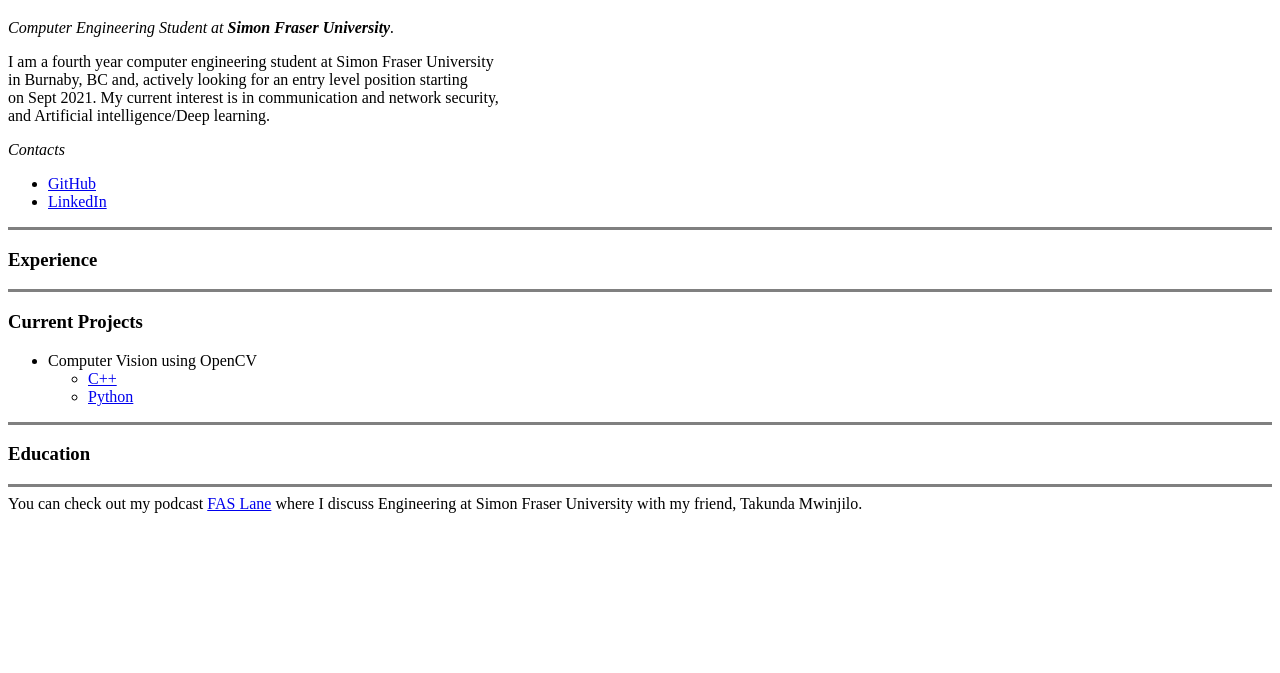
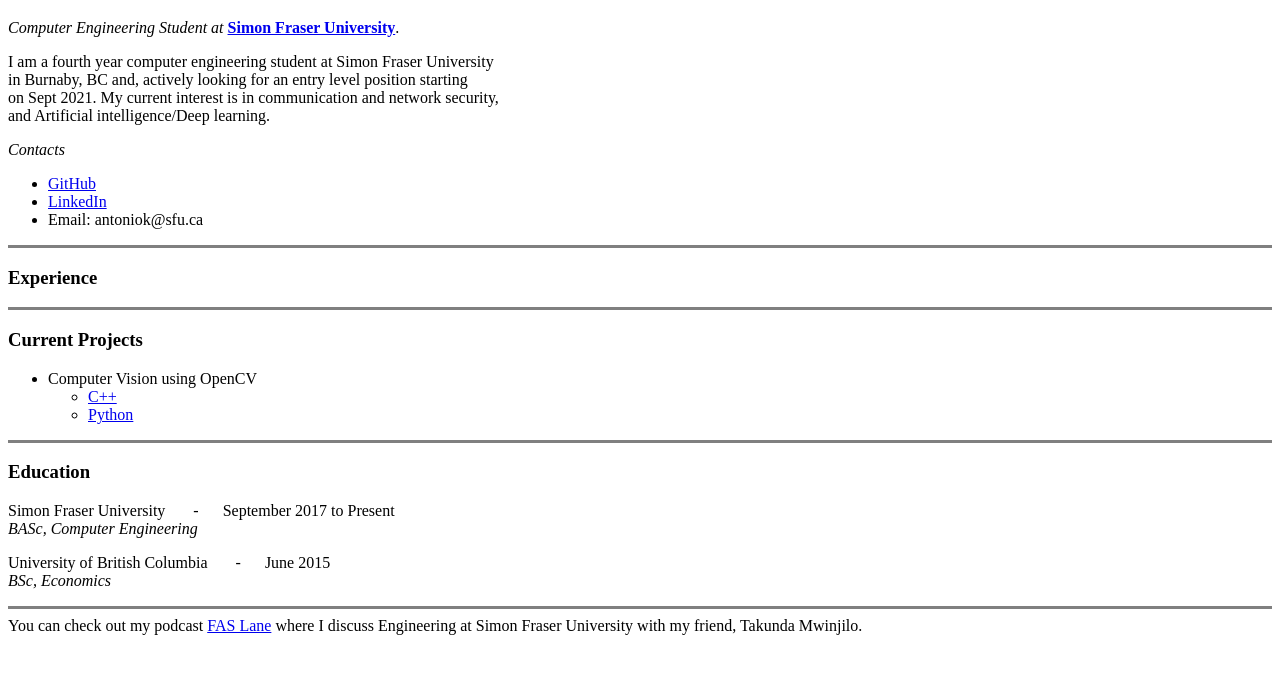
Before and after one commit to Antonio-Kim/PersonalSite, a plain HTML site: page index.html in a window 1280 px wide. Shown: the part 61-734 px from the top of the page. Drawn offline with Linux system fonts and the light colour scheme.

Commit message:
Adding Education onto index.html

```diff
--- a/index.html
+++ b/index.html
@@ -8,7 +8,7 @@
 
 <body>
     <h1>Antonio Kim</h1>
-    <p><em>Computer Engineering Student at <strong>Simon Fraser University</strong>.</em></p>
+    <p><em>Computer Engineering Student at </em><strong><a href="https://www.sfu.ca/">Simon Fraser University</a></strong>.</p>
     <p>I am a fourth year computer engineering student at Simon Fraser University<br>
        in Burnaby, BC and, actively looking for an entry level position starting <br>
        on Sept 2021. My current interest is in communication and network security, <br>
@@ -17,6 +17,7 @@
         <em>Contacts</em><ul>
             <li><a href="https://github.com/Antonio-Kim">GitHub</a></li>
             <li><a href="www.linkedin.com/in/antonio-kim">LinkedIn</a></li>
+            <li>Email: antoniok@sfu.ca</li>
         </ul>
     </p>
     <hr size="3" noshade>
@@ -36,6 +37,17 @@
     <hr size="3" noshade>
 
     <h3>Education</h3>
+    <p>
+        Simon Fraser University &nbsp; &nbsp; &nbsp; - &nbsp;&nbsp;&nbsp;&nbsp; September 2017 to Present<br>
+        <em>BASc, Computer Engineering </em>
+    </p>
+    <p>
+        University of British Columbia &nbsp; &nbsp; &nbsp; - &nbsp;&nbsp;&nbsp;&nbsp; June 2015<br>
+        <em>BSc, Economics</em>
+    </p>
+    <p>
+
+    </p>
     <hr size="3" noshade>
     You can check out my podcast <a href="https://open.spotify.com/show/0glRurQaOhwKGbazf5olHa">FAS Lane</a>
     where I discuss Engineering at Simon Fraser University with my friend,
```
